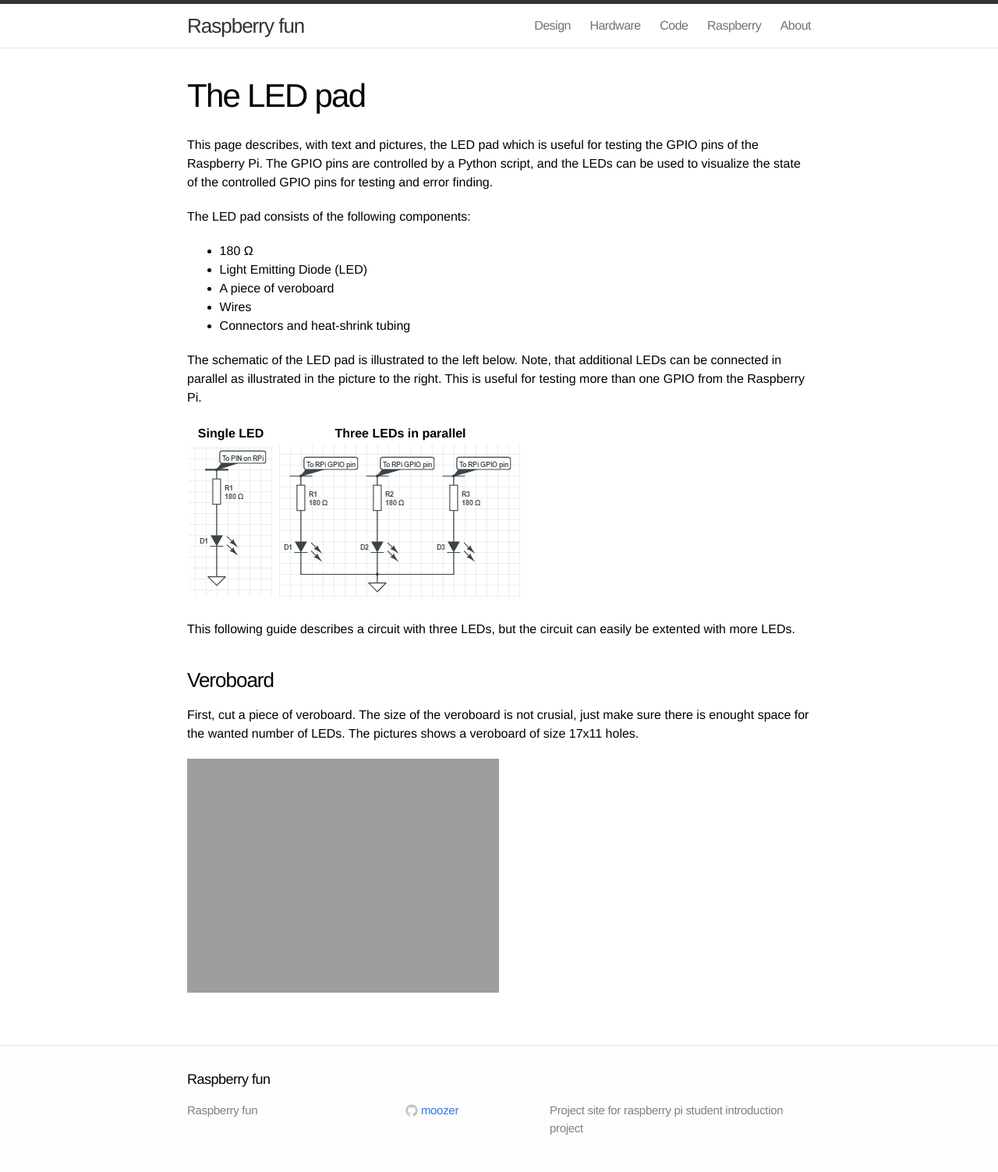
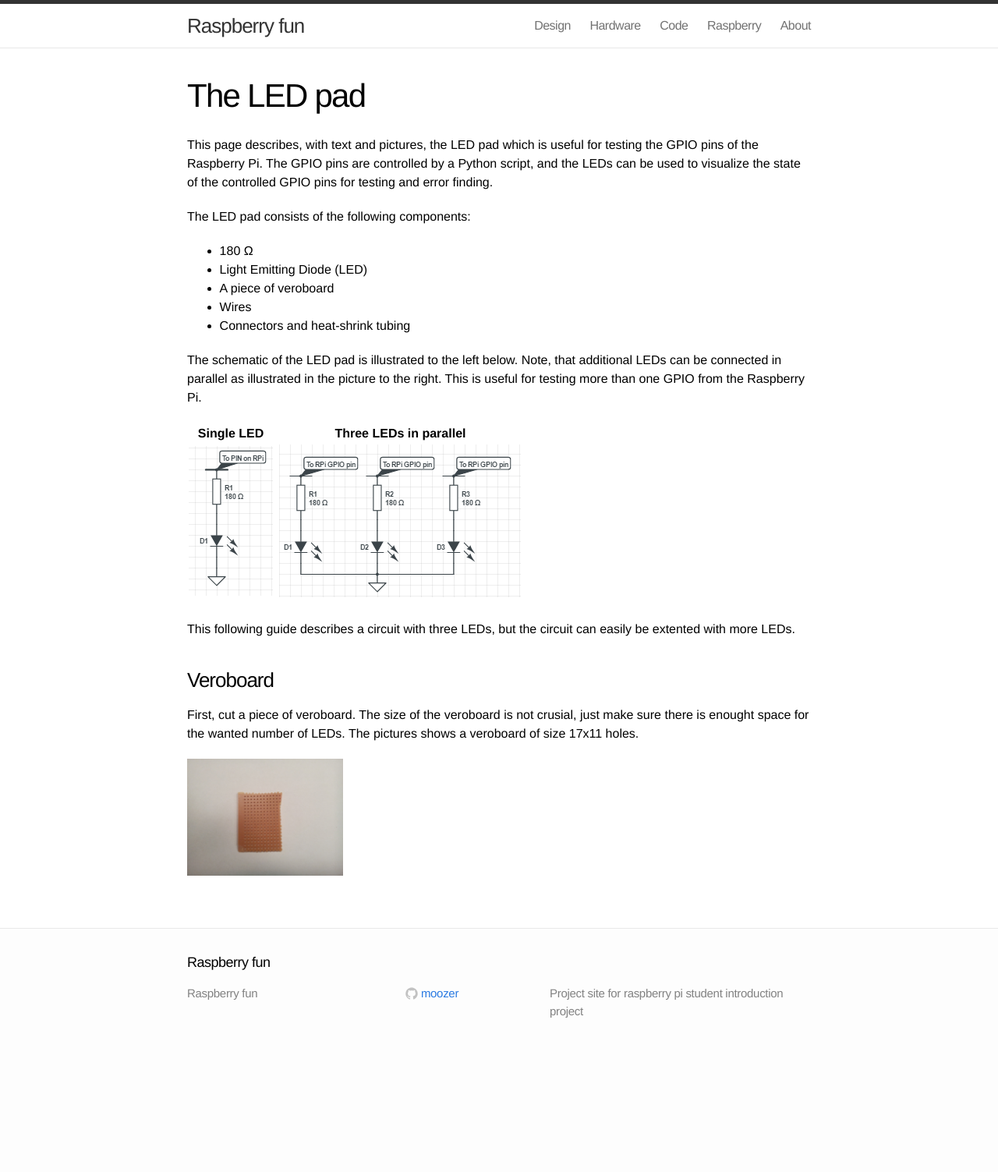
Before and after one commit to EAL-IT-Technology/RaspberryFun, a Jekyll site: the page built from hardware/LEDpad/index.md, in a window 1280 px wide. Shown: the whole page at 78% size. Built offline with Jekyll 4.4.1, drawn with Linux system fonts in a browser that asks for light colours; after the commit the page ends 1353 px from its top, so only the background shows below that.

Commit message:
Trying to insert image as HTML command instead.

```diff
--- a/hardware/LEDpad/index.md
+++ b/hardware/LEDpad/index.md
@@ -26,4 +26,4 @@
 ### Veroboard
 First, cut a piece of veroboard. The size of the veroboard is not crusial, just make sure there is enought space for the wanted number of LEDs. The pictures shows a veroboard of size 17x11 holes.
 
-![Image of veroboard](pics/IMG_20160902_221739.jpg =250x "The used Veroboard")
+<img src="pics/IMG_20160902_221739.jpg" alt="The used veroboard" width="200" />
```
